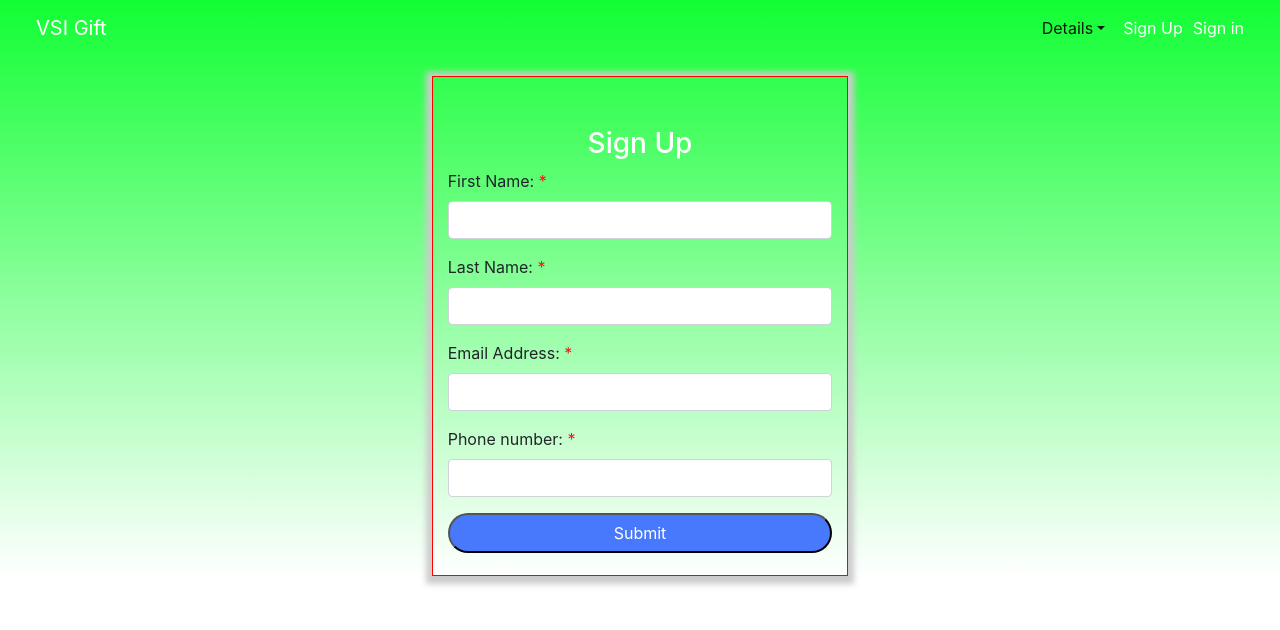
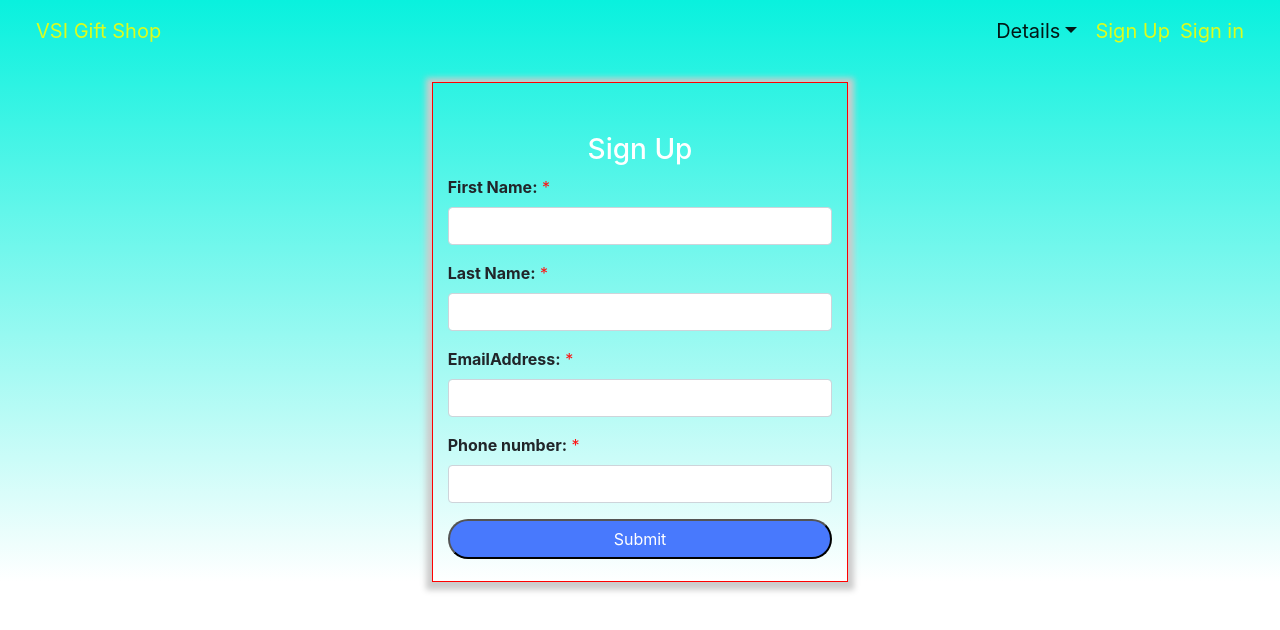
Before and after one commit to Vigneshjayanthi/TrailLogin, a React (Create React App) app: page /signup in a window 1280 px wide. Shown: the top 630 px of the page. Built offline with nearby package versions, Linux system fonts and the light colour scheme.

Commit message:
smallchangeday2

```diff
--- a/src/Components/Layout/Layout.css
+++ b/src/Components/Layout/Layout.css
@@ -1,5 +1,5 @@
 .backgroundColor{
-    background-image: linear-gradient(#12fe34, white);
+    background-image: linear-gradient(#09f1de, white);
     background-position: center;
     height: 100%;
 }
--- a/src/Components/Navigation/Navigation.css
+++ b/src/Components/Navigation/Navigation.css
@@ -6,7 +6,9 @@
 
 }
 .navlearn a{
-    color: white;
+    color:#DCFD1D;
+    /* font-weight: bold; */
+    font-size: 20px;
     margin: auto 5px;
     text-decoration: none;
 }
--- a/src/Components/Navigation/Navigation.js
+++ b/src/Components/Navigation/Navigation.js
@@ -11,7 +11,7 @@ const naviagation =()=>{
     return(
         <header>
       <NavBar className="navlearn" expand="md">
-          <NavbarBrand><Link to='/'>VSI Gift</Link></NavbarBrand>
+          <NavbarBrand><Link to='/'>VSI Gift Shop</Link></NavbarBrand>
           <NavbarToggle aria-controls="test-app"></NavbarToggle>
           <NavbarCollapse id="test-app"  className="justify-content-end" >
               <Nav >
--- a/src/Components/Sample/Home.css
+++ b/src/Components/Sample/Home.css
@@ -1,5 +1,7 @@
+
 .titleStyle{
     font-weight: bold;
     font-size: 64px;
     text-align: center;
+    color:rgb(220, 253, 29);
 }
--- a/src/Components/SignUp/SignUp.css
+++ b/src/Components/SignUp/SignUp.css
@@ -8,7 +8,7 @@
 }
 .content{
      text-align: center;
-     color: white;
+     color: #DCFD1D;
  }
 .buttonstyle{
     color:white;
--- a/src/Components/SignUp/SignUp.js
+++ b/src/Components/SignUp/SignUp.js
@@ -9,19 +9,19 @@ const signUp = () =>{
         </div>
         <form>
             <div className="form-group">
-                <label htmlFor="firstName">First Name:&nbsp;<span style={{color:'#fe1212'}}>*</span></label>
+                <label htmlFor="firstName"><b>First Name:</b>&nbsp;<span style={{color:'#fe1212'}}>*</span></label>
                 <input type="text" className="form-control" name="firstname" id ="firstName" required/>
             </div>
             <div className="form-group">
-                <label htmlFor="lastName">Last Name:&nbsp;<span style={{color:'#fe1212'}}>*</span></label>
+                <label htmlFor="lastName"> <b>Last Name:</b>&nbsp;<span style={{color:'#fe1212'}}>*</span></label>
                 <input type="text" className="form-control" name="lastname" id ="lastName" required/>
             </div>
             <div className="form-group">
-                <label htmlFor="email">Email Address:&nbsp;<span style={{color:'#fe1212'}}>*</span></label>
+                <label htmlFor="email"> <b>EmailAddress:</b>&nbsp;<span style={{color:'#fe1212'}}>*</span></label>
                 <input type="email" className="form-control" name="Email" id ="email" required/>
             </div>
             <div className="form-group">
-                <label htmlFor="phoneNumber">Phone number:&nbsp;<span style={{color:'#fe1212'}}>*</span></label>
+                <label htmlFor="phoneNumber"><b>Phone number:</b>&nbsp;<span style={{color:'#fe1212'}}>*</span></label>
                 <input type="number" className="form-control" name="Phonenumber" id="phonenumber" required maxLength='10' minLength='10'/>
             </div>
 
```
